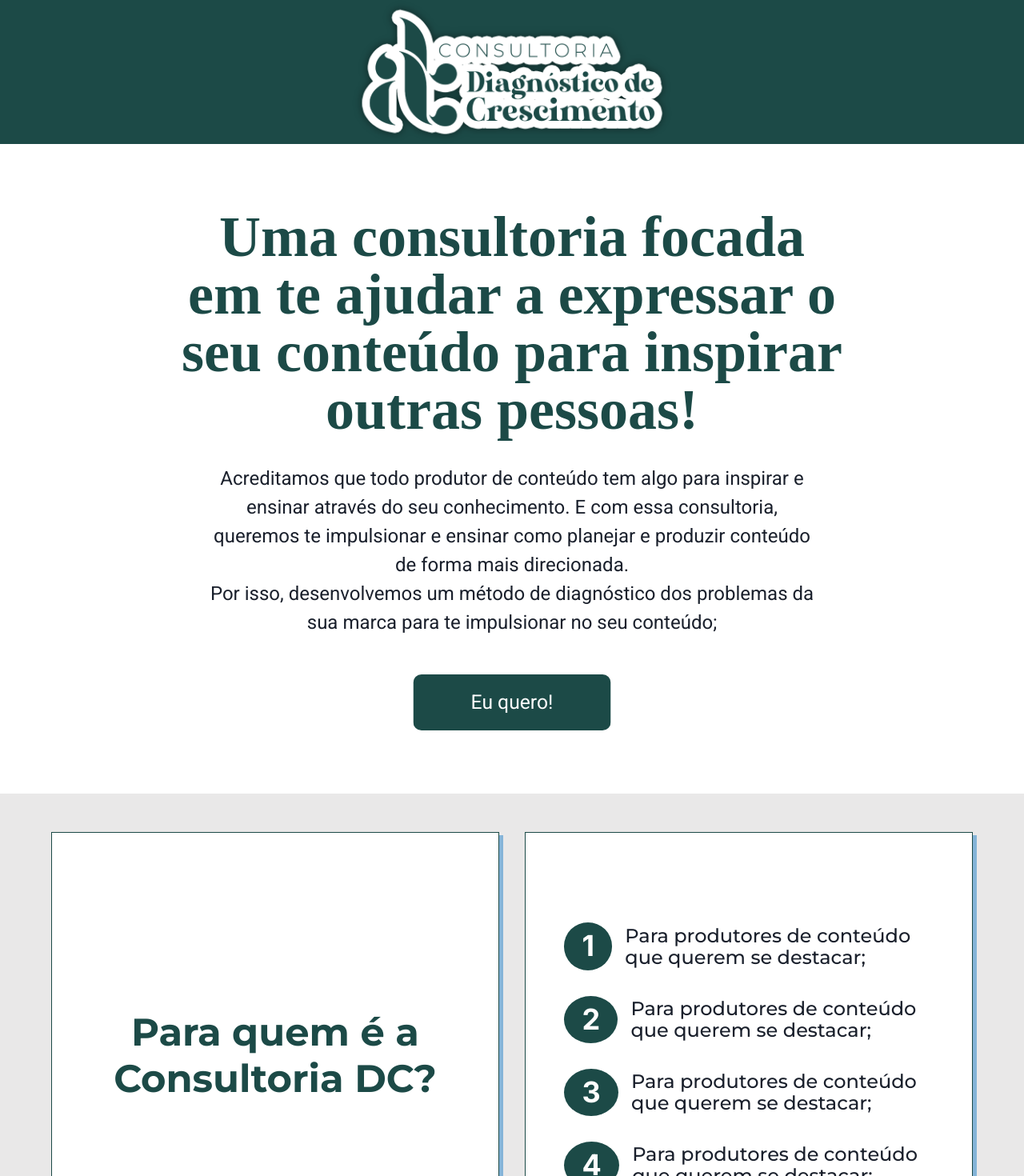
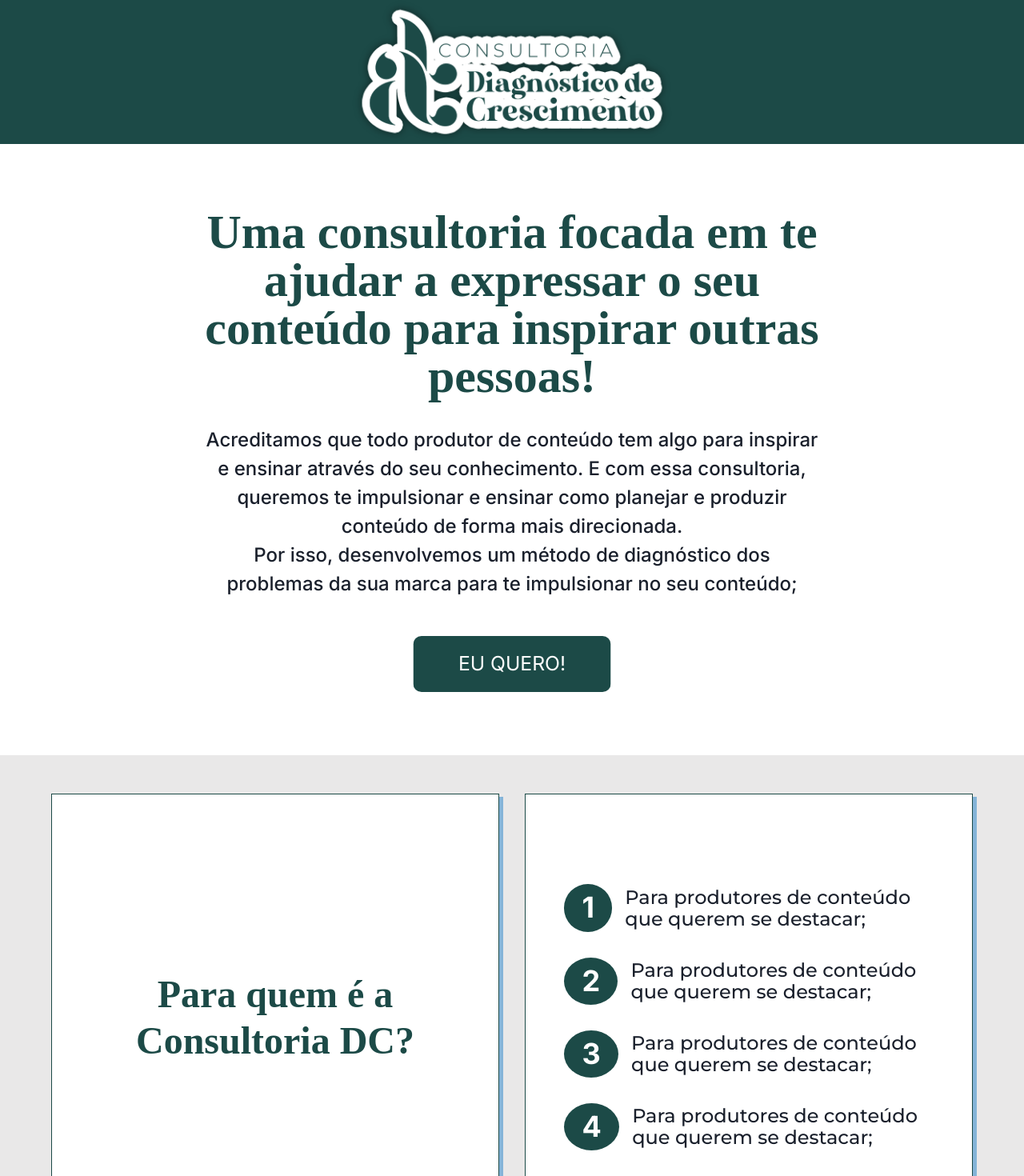
Before and after one commit to MatheusBrunoAlmeida/consultoriadc, a Next.js app: page / in a window 1280 px wide. Shown: the top 1470 px of the page at 80% size. Built offline with nearby package versions, Linux system fonts and the light colour scheme; a web font is replaced by a local one.

Commit message:
Ajudanto fonte

```diff
--- a/src/pages/index.tsx
+++ b/src/pages/index.tsx
@@ -18,7 +18,7 @@ const Home: NextPage = () => {
           fontWeight="900"
           maxWidth="65%"
           marginTop="5rem"
-          size="4xl"
+          size="3xl"
           id='title'
           fontFamily="All Nevrada"
         >
@@ -31,7 +31,7 @@ const Home: NextPage = () => {
           Por isso, desenvolvemos um método de diagnóstico dos problemas da sua marca para te impulsionar no seu conteúdo;
         </h1>
 
-        <button id='btn-i-want'>Eu quero!</button>
+        <button id='btn-i-want'>EU QUERO!</button>
       </Box>
 
       <Box
@@ -52,7 +52,7 @@ const Home: NextPage = () => {
             textAlign="center"
             fontSize="3rem"
             id='for-who-title'
-            fontFamily="Montserrat"
+            fontFamily="All Nevrada"
           >
             Para quem é a Consultoria DC?
           </Heading>
--- a/src/styles/globals.css
+++ b/src/styles/globals.css
@@ -8,6 +8,11 @@
   box-sizing: border-box;
 }
 
+.font-custom{
+  /* font-family: 'All Nevrada'; */
+  text-transform: uppercase;
+}
+
 .logo {
   width: 25rem;
 }
@@ -16,6 +21,8 @@
   margin-top: 2rem;
   font-size: 1.5rem;
   max-width: 60%;
+  font-family: 'Inter', sans-serif;
+  font-weight: 500;
 }
 
 #btn-i-want {
@@ -29,6 +36,8 @@
 
   font-size: 1.5rem;
   transition: 1s;
+
+  font-family: 'Inter';
 
   animation-name: stretch;
   animation-duration: 1s;
--- a/src/styles/responsive.css
+++ b/src/styles/responsive.css
@@ -168,6 +168,9 @@
 }
 
 @media(max-width: 352px) {
+    #title{
+        font-size: 2.4rem;
+    }
     .for-who-container {
         padding: 1rem 3rem;
         width: 19rem;
```
